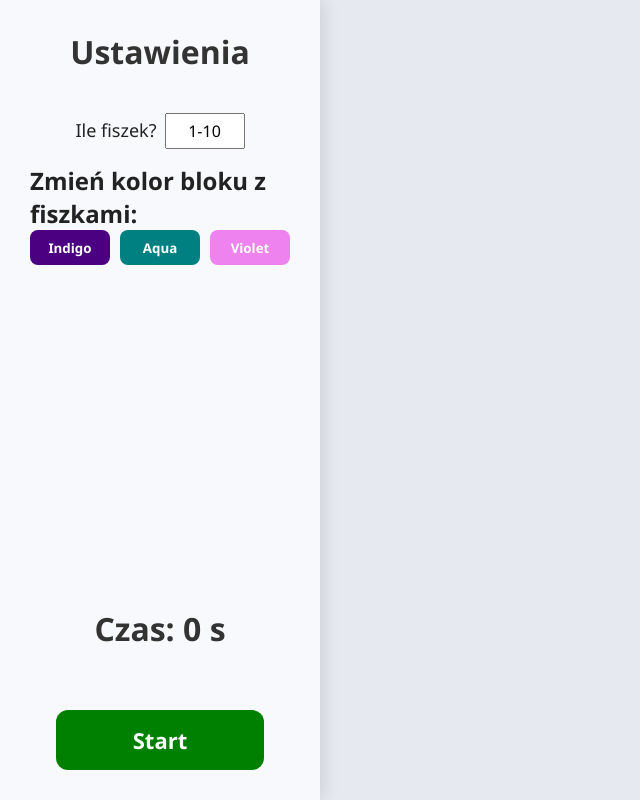
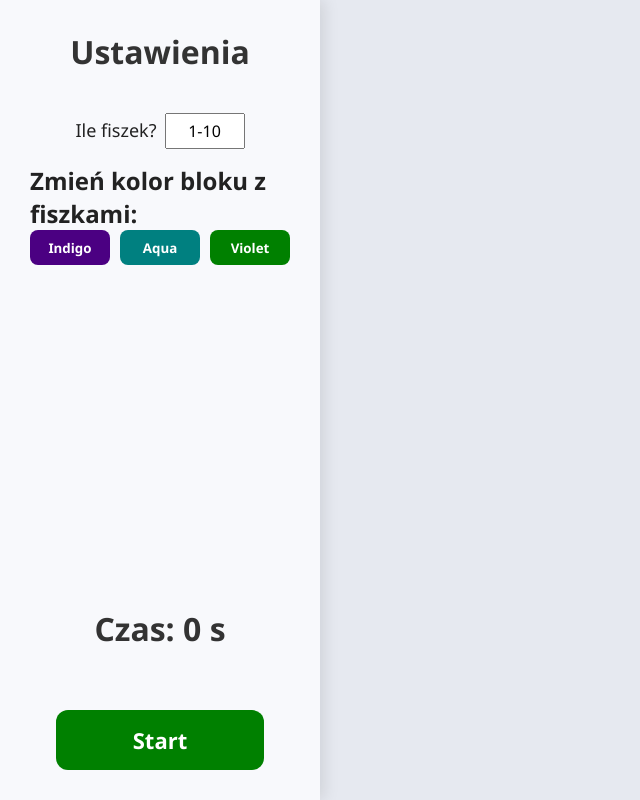
Before and after one commit to w1KTo4/fiszki, a React (Vite) app: page / in a window 1280 px wide. Shown: the whole page, without its empty margins (0-640 px from the left). Built offline with nearby package versions, Linux system fonts and the light colour scheme.

Commit message:
Update App.css

```diff
--- a/src/App.css
+++ b/src/App.css
@@ -77,7 +77,7 @@ input[type="text"] {
   background-color: teal;
 }
 .przycisk2:nth-child(3) {
-  background-color: violet;
+  background-color: green;
 }
 
 .Timer {
```
